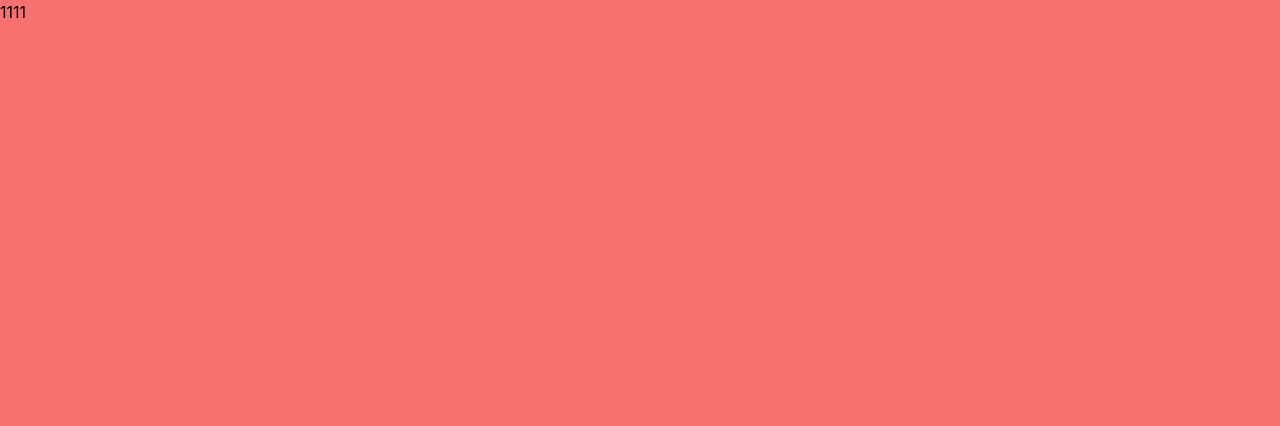
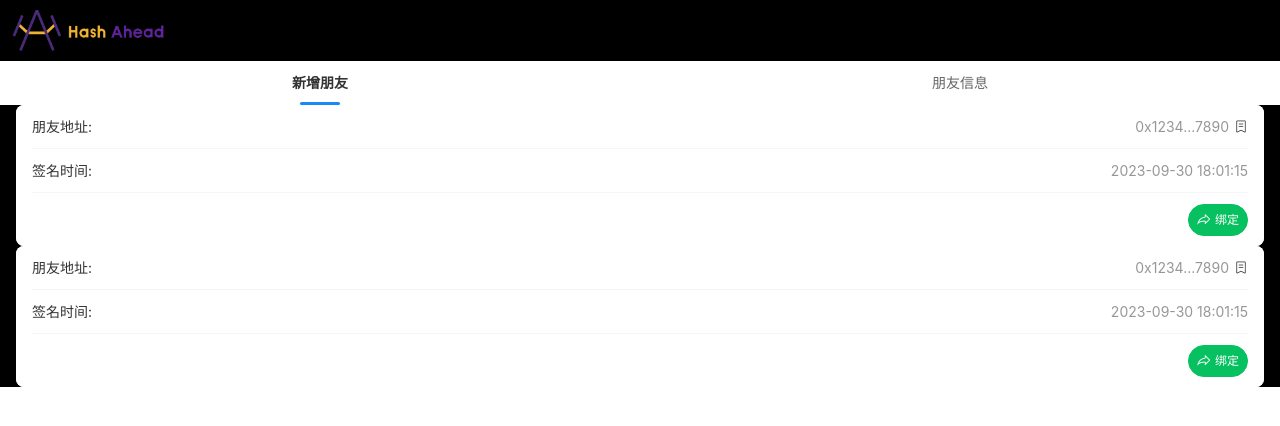
Before and after one commit to SunburstMeoga/minter-dapp, a Vue app: page /home in a window 1280 px wide. Shown: the top 426 px of the page. Built offline with nearby package versions, Linux system fonts and the light colour scheme; a web font is replaced by a local one.

Commit message:
style: topbar

```diff
--- a/src/App.vue
+++ b/src/App.vue
@@ -1,55 +1,28 @@
 <template>
-  <!-- <ConfigProvider theme="light">
-  </ConfigProvider>
-  <Popup v-model:show="showTop" position="top">
-    <van-cell-group>
-      <van-cell title="软件名称" value="HAH推广游戏" label="推荐好友加盟游戏" />
-      <van-cell title="版本" :value="config.version" label="Copyright ©2022~2023 HAH" />
-    </van-cell-group>
-  </Popup>
-  <NavBar title="HAH推广游戏" @click-left="showTop = true" v-show="showApp">
-    <template #left>
-      <van-image width="30" height="30" src="./logo.png" />
-      <van-tag round plain type="primary" style="margin-left: var(--van-padding-base);">HAH</van-tag>
-    </template>
-  </NavBar>
-  <router-view></router-view>
-  <Tabbar v-model="active" placeholder v-show="showApp">
-    <TabbarItem name="home" icon="share-o" to="/home">朋友</TabbarItem>
-    <TabbarItem name="static" icon="balance-o" to="/static">配套</TabbarItem>
-    <TabbarItem name="trends" icon="chart-trending-o" to="/trends">收益</TabbarItem>
-    <TabbarItem name="user" icon="user-o" to="/user">我的</TabbarItem>
-  </Tabbar> -->
-  <div class="h-screen bg-red-400 color-red-400">
-    1111
+  <div class="bg-black">
+    <div class="static top-0 left-0">
+      <top-bar :pageTitle="pageTitle" showLogo></top-bar>
+    </div>
+    <router-view></router-view>
   </div>
 </template>
 
-<script setup>
-import { ref, watch } from 'vue'
-import { Tabbar, TabbarItem, NavBar, ConfigProvider, Popup } from 'vant'
-import { useRouter } from 'vue-router'
-import { config } from '@/const/config'
-
-const showTop = ref(false)
-const active = ref('home')
-const router = useRouter()
-const showApp = ref(true)
-
-watch([() => router.currentRoute.value.name], (R) => {
-  active.value = R[0]
-  if (active.value == 'reward' || active.value == 'principal') {
-    showApp.value = false
-  } else {
-    showApp.value = true
+<script>
+  import TopBar from '@/components/TopBar.vue'
+  export default {
+    components: { TopBar },
+    data() {
+      return {
+        pageTitle: '页面标题'
+      }
+    }
   }
-})
-
 </script>
 
-<!-- <style>
-body {
-  color: var(--van-text-color);
-  background-color: var(--van-background-2);
-}
-</style> -->
+<style  scoped>
+   img {
+        width: 100%;
+        height: 100%;
+        object-fit: cover;
+    }
+</style>
--- /dev/null
+++ b/src/assets/iconfont.css
@@ -0,0 +1,103 @@
+@font-face {
+    font-family: "iconfont"; /* Project id 4089165 */
+    src: url('//at.alicdn.com/t/c/font_4089165_jkvn85z8ufo.woff2?t=1692698014906') format('woff2'),
+         url('//at.alicdn.com/t/c/font_4089165_jkvn85z8ufo.woff?t=1692698014906') format('woff'),
+         url('//at.alicdn.com/t/c/font_4089165_jkvn85z8ufo.ttf?t=1692698014906') format('truetype'),
+         url('//at.alicdn.com/t/c/font_4089165_jkvn85z8ufo.svg?t=1692698014906#iconfont') format('svg');
+  }
+
+  .iconfont {
+    font-family: "iconfont" !important;
+    font-size: 16px;
+    font-style: normal;
+    -webkit-font-smoothing: antialiased;
+    -moz-osx-font-smoothing: grayscale;
+  }
+
+  .icon-time:before {
+    content: "\e60a";
+  }
+
+  .icon-language:before {
+    content: "\e693";
+  }
+
+  .icon-top:before {
+    content: "\e607";
+  }
+
+  .icon-tumblr1:before {
+    content: "\e64e";
+  }
+
+  .icon-tumblr2:before {
+    content: "\eb27";
+  }
+
+  .icon-whatsapp:before {
+    content: "\eb92";
+  }
+
+  .icon-facebook-fill:before {
+    content: "\e88d";
+  }
+
+  .icon-twitter-fill:before {
+    content: "\e63d";
+  }
+
+  .icon-tumblr:before {
+    content: "\e63e";
+  }
+
+  .icon-Instagram:before {
+    content: "\e61a";
+  }
+
+  .icon-view:before {
+    content: "\e69e";
+  }
+
+  .icon-share:before {
+    content: "\e619";
+  }
+
+  .icon-heart:before {
+    content: "\e645";
+  }
+
+  .icon-hamburgermenu:before {
+    content: "\e654";
+  }
+
+  .icon-menu-hamburger:before {
+    content: "\e8f2";
+  }
+
+  .icon-close:before {
+    content: "\e602";
+  }
+
+  .icon-menu:before {
+    content: "\e609";
+  }
+
+  .icon-Search:before {
+    content: "\e62c";
+  }
+
+  .icon-left:before {
+    content: "\e85c";
+  }
+
+  .icon-right:before {
+    content: "\e877";
+  }
+
+  .icon-guizeguanli:before {
+    content: "\e663";
+  }
+
+  .icon-message-language:before {
+    content: "\e82e";
+  }
--- /dev/null
+++ b/src/components/TopBar.vue
@@ -0,0 +1,46 @@
+<template>
+    <div class="py-2 w-full text-secondary-icon">
+        <div class="flex justify-between items-center px-2">
+            <div>
+                <div class="icon iconfont icon-left text-lg back" v-if="showBack">
+
+                </div>
+                <div class="w-40" v-if="showLogo">
+                    <img src="../assets/HAHLogo.png" alt="">
+                </div>
+            </div>
+            <div>
+                <div class="icon iconfont icon-hamburgermenu menu"></div>
+            </div>
+        </div>
+    </div>
+</template>
+
+<script>
+export default {
+    props: {
+        pageTitle: {
+            type: String,
+            default: ''
+        },
+        showBack: {
+            type: Boolean,
+            default: false
+        },
+        showLogo: {
+            type: Boolean,
+            default: false
+        }
+    }
+}
+</script>
+
+<style scoped>
+.menu {
+    font-size: 30px;
+}
+
+.back {
+    font-size: 20px;
+}
+</style>
--- a/src/main.js
+++ b/src/main.js
@@ -1,6 +1,7 @@
 import { createApp } from 'vue'
 import { createPinia } from 'pinia'
 import './assets/tailwind.css'
+import './assets/iconfont.css'
 
 import App from './App.vue'
 import router from './router'
--- a/tailwind.config.js
+++ b/tailwind.config.js
@@ -2,10 +2,18 @@ module.exports = {
   purge: ['./index.html', './src/**/*.{vue,js,ts,jsx,tsx}'],
   darkMode: false, // or 'media' or 'class'
   theme: {
-    extend: {}
+    extend: {
+      colors: {
+        'primary-color': '#eaae36',
+        'secondary-color': '#4b2b7a',
+        'secondary-icon': '#A3A0BA'
+      }
+    }
   },
   variants: {
-    extend: {}
+    extend: {
+
+    }
   },
   plugins: []
 }
```
Also changed, not shown: src/assets/HAHLogo.png (added), src/assets/logo.svg (deleted).
